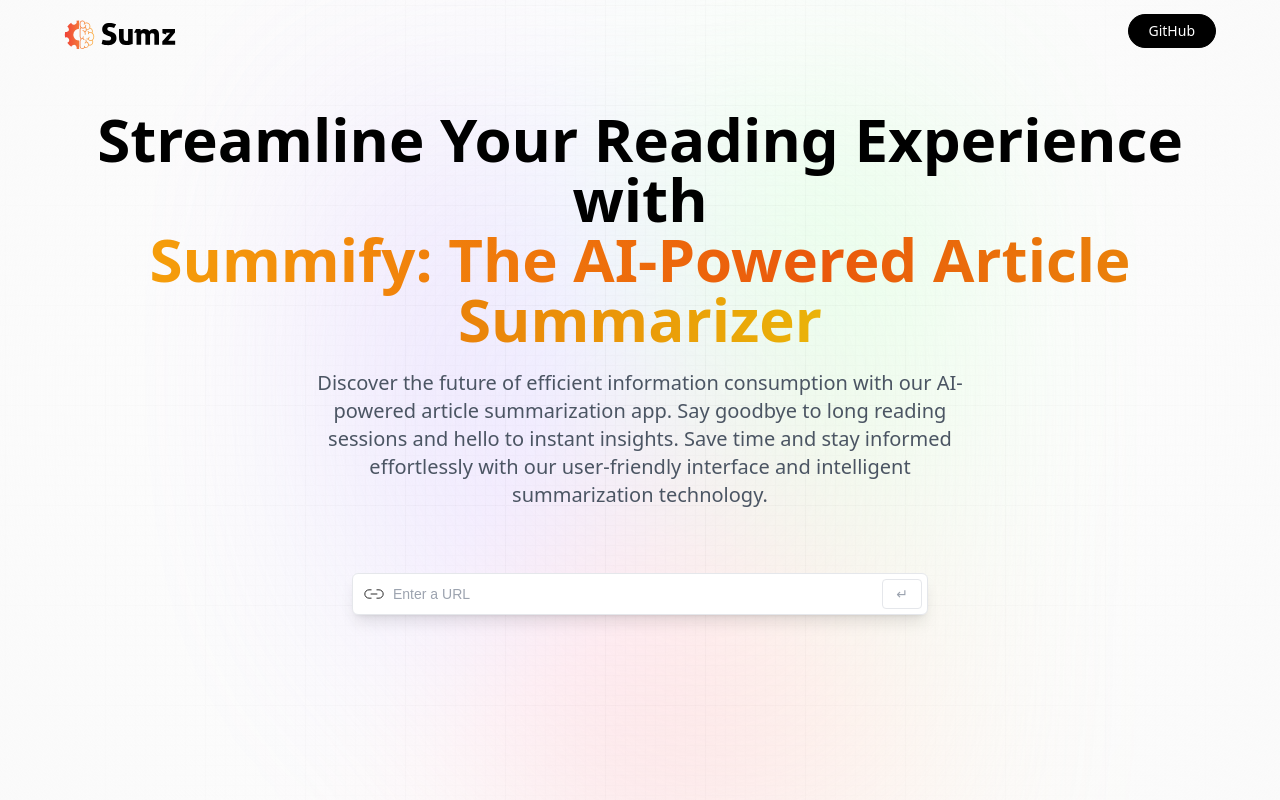
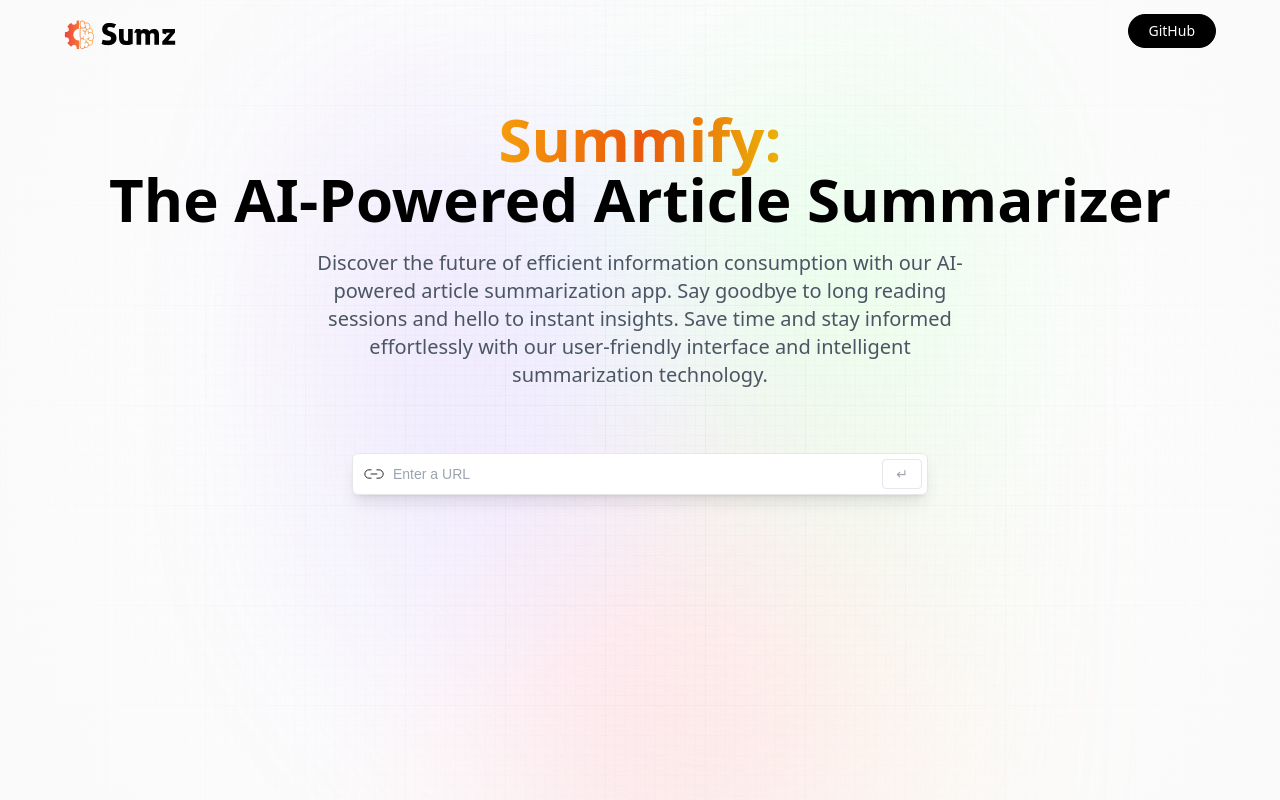
Before and after one commit to engijlr/summarizer-ai, a React (Vite) app: page / in a window 1280 px wide. Built offline with nearby package versions, Linux system fonts and the light colour scheme; a web font is replaced by a local one.

Commit message:
Conf redux store

```diff
--- a/package.json
+++ b/package.json
@@ -12,7 +12,8 @@
   "dependencies": {
     "@reduxjs/toolkit": "^1.9.5",
     "react": "^18.2.0",
-    "react-dom": "^18.2.0"
+    "react-dom": "^18.2.0",
+    "react-redux": "^8.1.0"
   },
   "devDependencies": {
     "@types/react": "^18.0.37",
--- a/src/components/Hero.jsx
+++ b/src/components/Hero.jsx
@@ -17,10 +17,10 @@ const Hero = () => {
       </nav>
 
       <h1 className="head_text">
-        Streamline Your Reading Experience with <br className="max-md:hidden" />
         <span className="orange_gradient">
-          Summify: The AI-Powered Article Summarizer
+          Summify: <br />
         </span>
+        The AI-Powered Article Summarizer
       </h1>
       <h2 className="desc">
         Discover the future of efficient information consumption with our
--- a/src/main.jsx
+++ b/src/main.jsx
@@ -1,9 +1,13 @@
 import React from "react";
 import ReactDOM from "react-dom/client";
 import App from "./App.jsx";
+import { Provider } from "react-redux";
+import { store } from "./services/store.js";
 
 ReactDOM.createRoot(document.getElementById("root")).render(
   <React.StrictMode>
-    <App />
+    <Provider store={store}>
+      <App />
+    </Provider>
   </React.StrictMode>
 );
--- /dev/null
+++ b/src/services/article.js
@@ -0,0 +1,8 @@
+import { createApi, fetchBaseQuery } from "@reduxjs/toolkit/query/react";
+
+export const articleApi = createApi({
+  reducerPath: "articleApi",
+  endpoints: (builder) => ({
+    getSummary: builder.query({ query: (params) => "test" }),
+  }),
+});
--- /dev/null
+++ b/src/services/store.js
@@ -0,0 +1,8 @@
+import { configureStore } from "@reduxjs/toolkit";
+import { articleApi } from "./article";
+
+export const store = configureStore({
+  reducer: { [articleApi.reducerPath]: articleApi.reducer },
+  middleware: (getDefaultMiddleware) =>
+    getDefaultMiddleware().concat(articleApi.middleware),
+});
```
Also changed, not shown: 1 other file (tests, documents, lock files or other folders).
